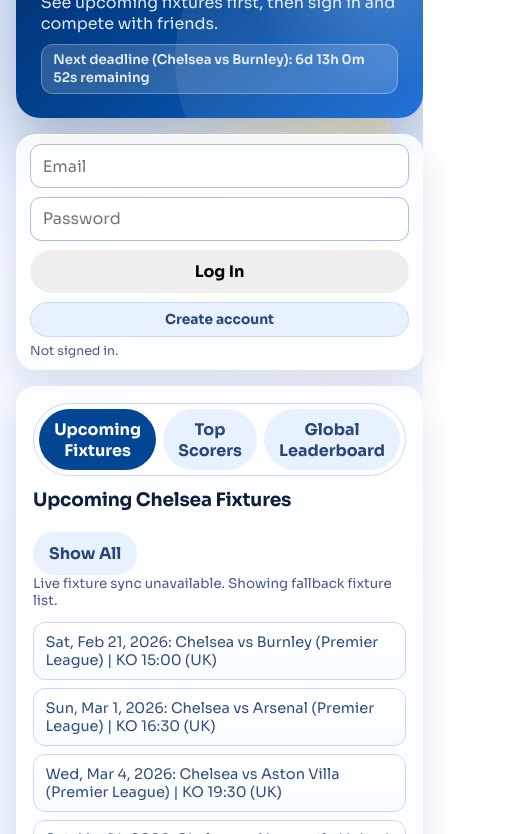
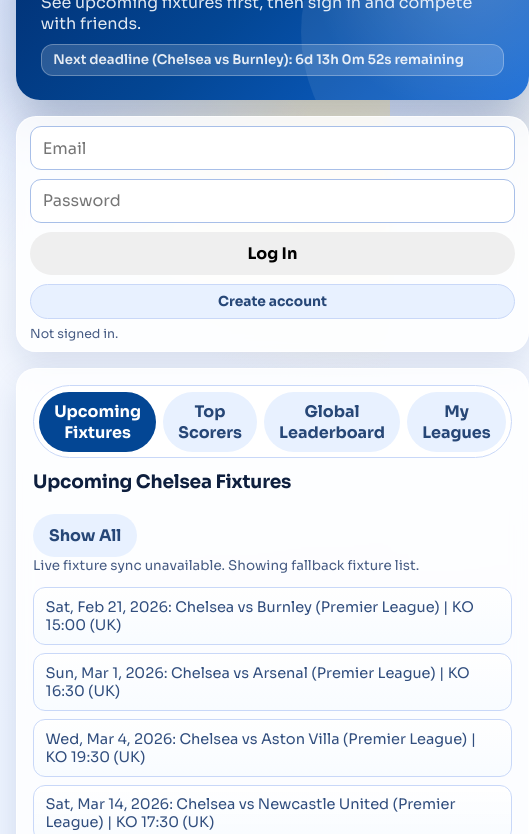
Before and after one commit to jack-ison/the-sw6-club, a plain HTML site: page index.html in a window 390 px wide. Shown: the part 97-931 px from the top of the page, 529 px wide, since content can reach past the window. Drawn offline with nearby package versions, Linux system fonts and the light colour scheme; no server answers.

Commit message:
Add My Leagues as fourth overview tab

```diff
--- a/app.js
+++ b/app.js
@@ -70,6 +70,7 @@
 const overviewFixturesTabBtn = document.getElementById("overview-fixtures-tab");
 const overviewScorersTabBtn = document.getElementById("overview-scorers-tab");
 const overviewGlobalTabBtn = document.getElementById("overview-global-tab");
+const overviewLeaguesTabBtn = document.getElementById("overview-leagues-tab");
 const fixturesOverviewPanel = document.getElementById("fixtures-overview-panel");
 const scorersOverviewPanel = document.getElementById("scorers-overview-panel");
 const globalOverviewPanel = document.getElementById("global-overview-panel");
@@ -113,6 +114,10 @@
 });
 overviewGlobalTabBtn.addEventListener("click", () => {
   state.overviewTab = "global";
+  renderOverviewTabs();
+});
+overviewLeaguesTabBtn.addEventListener("click", () => {
+  state.overviewTab = "leagues";
   renderOverviewTabs();
 });
 upcomingToggleBtn.addEventListener("click", () => {
@@ -715,7 +720,6 @@
   if (logoutInlineBtn) logoutInlineBtn.classList.toggle("hidden", !isAuthed);
 
   if (authPanel) authPanel.classList.toggle("hidden", !isConnected);
-  if (leaguePanel) leaguePanel.classList.toggle("hidden", !isConnected || !isAuthed);
 
   if (!isConnected) {
     if (sessionStatus) sessionStatus.textContent = "Supabase is currently unavailable.";
@@ -765,15 +769,19 @@
   const showFixtures = state.overviewTab === "fixtures";
   const showScorers = state.overviewTab === "scorers";
   const showGlobal = state.overviewTab === "global";
+  const showLeagues = state.overviewTab === "leagues";
   overviewFixturesTabBtn.classList.toggle("active", showFixtures);
   overviewScorersTabBtn.classList.toggle("active", showScorers);
   overviewGlobalTabBtn.classList.toggle("active", showGlobal);
+  overviewLeaguesTabBtn.classList.toggle("active", showLeagues);
   overviewFixturesTabBtn.setAttribute("aria-selected", String(showFixtures));
   overviewScorersTabBtn.setAttribute("aria-selected", String(showScorers));
   overviewGlobalTabBtn.setAttribute("aria-selected", String(showGlobal));
+  overviewLeaguesTabBtn.setAttribute("aria-selected", String(showLeagues));
   fixturesOverviewPanel.classList.toggle("hidden", !showFixtures);
   scorersOverviewPanel.classList.toggle("hidden", !showScorers);
   globalOverviewPanel.classList.toggle("hidden", !showGlobal);
+  leaguePanel.classList.toggle("hidden", !showLeagues || !state.session?.user);
 }
 
 function renderUpcomingFixtures() {
--- a/index.html
+++ b/index.html
@@ -48,6 +48,9 @@
           <button id="overview-global-tab" type="button" class="tab-btn" role="tab" aria-selected="false">
             Global Leaderboard
           </button>
+          <button id="overview-leagues-tab" type="button" class="tab-btn" role="tab" aria-selected="false">
+            My Leagues
+          </button>
         </div>
 
         <div id="fixtures-overview-panel">
@@ -83,10 +86,9 @@
           <ul id="overall-leaderboard" class="leaderboard"></ul>
           <p id="overall-leaderboard-status" class="status no-margin"></p>
         </div>
-      </section>
 
-      <section class="panel hidden" id="league-panel">
-        <h2>League Dashboard</h2>
+        <div id="league-panel" class="hidden">
+          <h2>My Leagues</h2>
           <div class="league-forms">
             <form id="create-league-form" class="mini-form">
               <h3>Create League</h3>
@@ -124,6 +126,7 @@
 
           <h3 class="fixtures-title">Prediction Fixtures</h3>
           <ul id="fixtures-list" class="fixtures-list"></ul>
+        </div>
       </section>
     </main>
 
```
Lines whose indentation alone changed are shown as unchanged.
